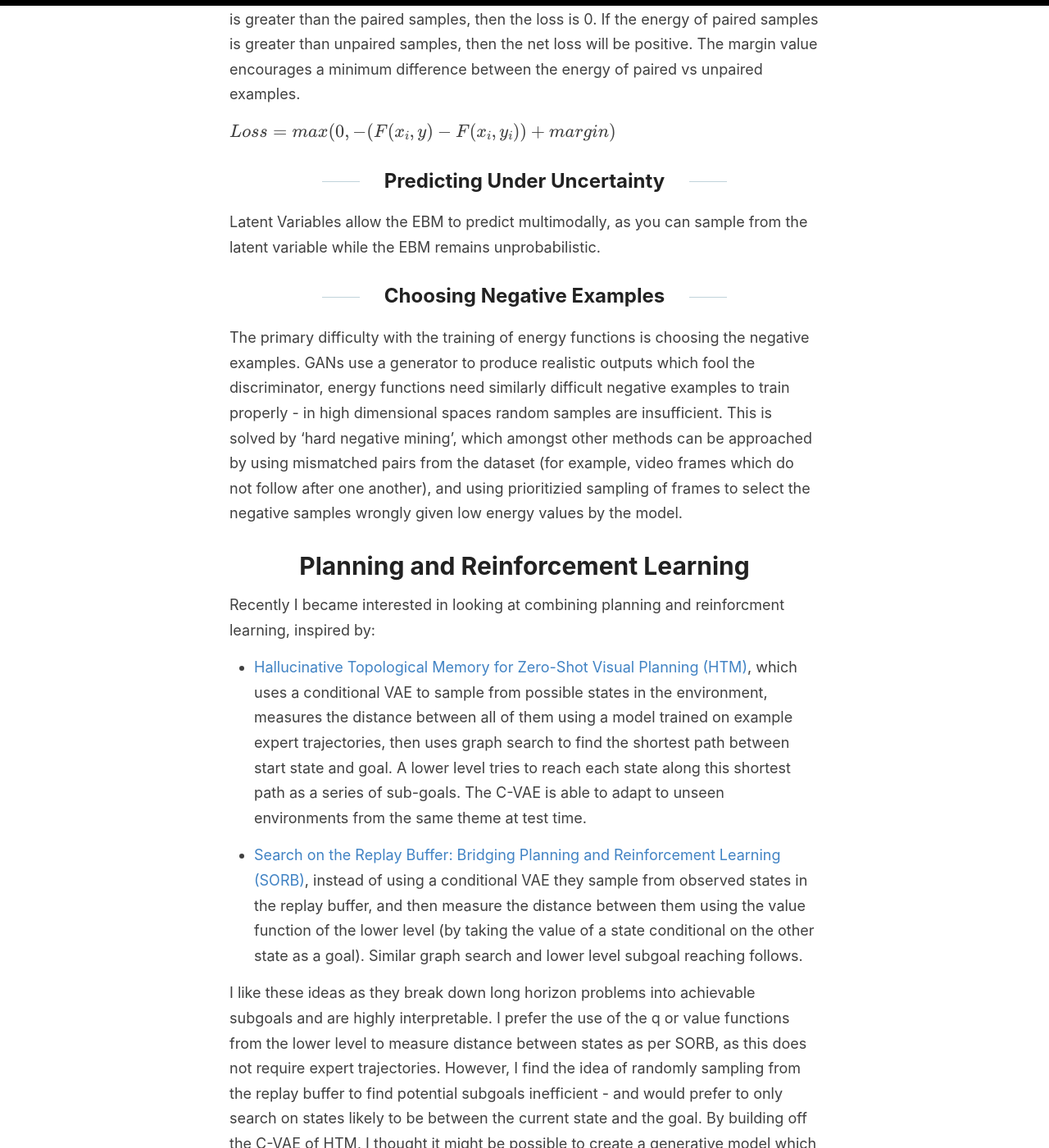
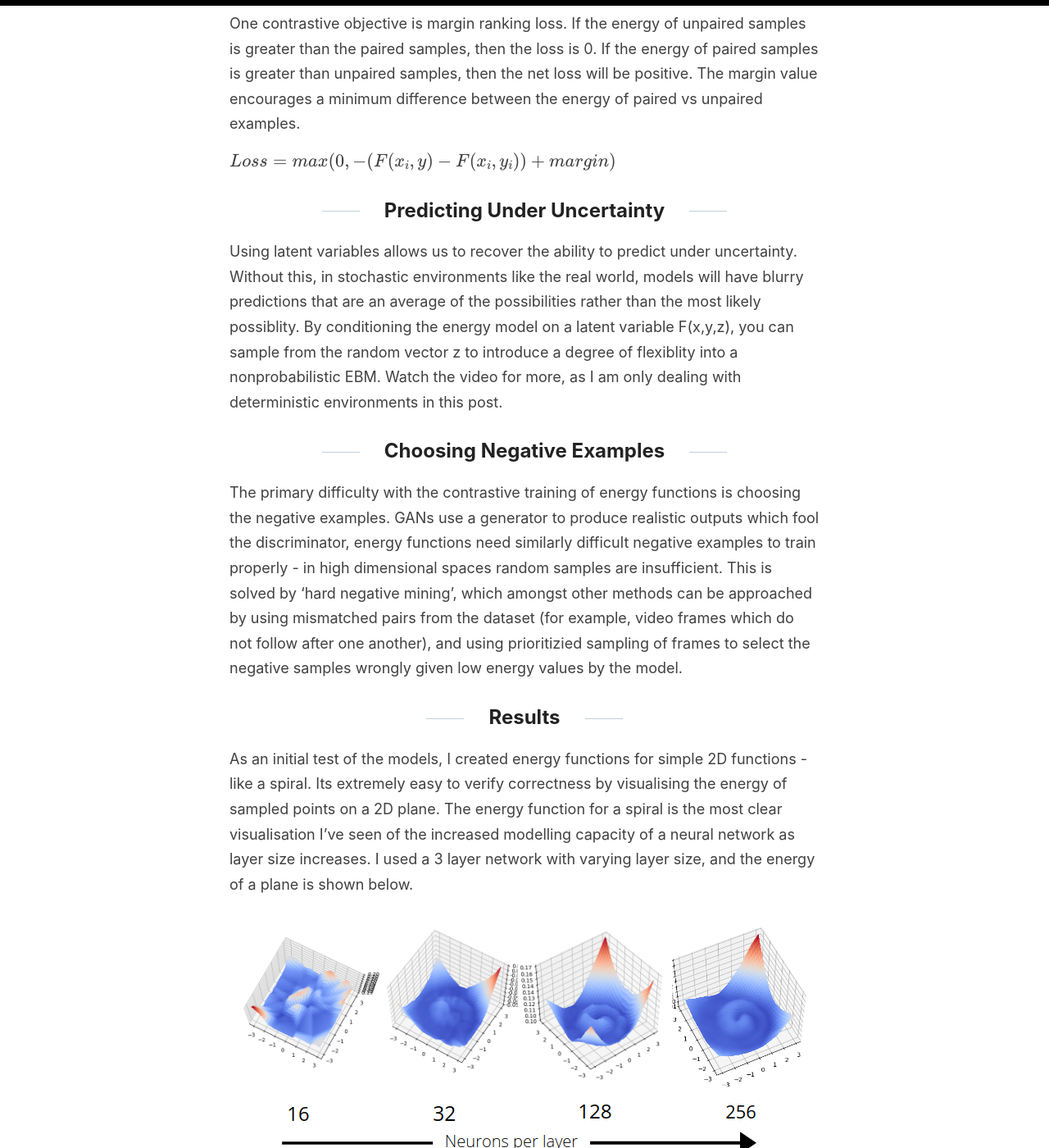
Before and after one commit to sholtodouglas/sholtodouglas.github.io, a Jekyll site: the page built from _posts/2020-06-11-PlayingwithEnergy.md, in a window 1280 px wide and 1400 px high, scrolled down 2183 px. Shown: the whole window at 82% size. Built offline with Jekyll 4.4.1, drawn with Linux system fonts in a browser that asks for light colours; formulas are drawn with MathJax 3; some of the changed text lies outside the part shown.

Commit message:
Update 2020-06-11-PlayingwithEnergy.md

```diff
--- a/_posts/2020-06-11-PlayingwithEnergy.md
+++ b/_posts/2020-06-11-PlayingwithEnergy.md
@@ -7,8 +7,9 @@
 
 ![alt-text-1](https://sholtodouglas.github.io/images/energy/energyincreasing.png "Energy Model resolution increasse with neural net size")
 
-# Energy Models for Generative Modelling
-I was inspired to look into energy models after Yann LeCun's recent [video on energy based self supervised learning](https://www.youtube.com/watch?v=A7AnCvYDQrU).
+
+# Playing with Energy Models for Generative Modelling
+I was inspired to look into energy models after Yann LeCun's [speak on energy based self supervised learning](https://www.youtube.com/watch?v=A7AnCvYDQrU).
 
 Energy models offer a way to train a single generative model which is simpler to train than Generative Adversarial Nets (GANs) and more expressive than Variational Autoencoders (VAEs). VAEs typically require the use of reconstruction losses - which do not perform well on more complex generative tasks like images because per pixel reconstruction error is a poor proxy for overall image quality. GANs overcome this with the learned discriminator (and thus produce much better quality generated samples), but coordinating the adversarial training is extremely difficult - it is much easier to train the discriminator than the generator.
 
@@ -34,11 +35,21 @@
 
 ## Predicting Under Uncertainty
 
-Latent Variables allow the EBM to predict multimodally, as you can sample from the latent variable while the EBM remains unprobabilistic.
+Using latent variables allows us to recover the ability to predict under uncertainty. Without this, in stochastic environments like the real world, models will have blurry predictions that are an average of the possibilities rather than the most likely possiblity. By conditioning the energy model on a latent variable F(x,y,z), you can sample from the random vector z to introduce a degree of flexiblity into a nonprobabilistic EBM. Watch the video for more, as I am only dealing with deterministic environments in this post.
 
 ## Choosing Negative Examples
 
-The primary difficulty with the training of energy functions is choosing the negative examples. GANs use a generator to produce realistic outputs which fool the discriminator, energy functions need similarly difficult negative examples to train properly - in high dimensional spaces random samples are insufficient. This is solved by 'hard negative mining', which amongst other methods can be approached by using mismatched pairs from the dataset (for example, video frames which do not follow after one another), and using prioritizied sampling of frames to select the negative samples wrongly given low energy values by the model.
+The primary difficulty with the contrastive training of energy functions is choosing the negative examples. GANs use a generator to produce realistic outputs which fool the discriminator, energy functions need similarly difficult negative examples to train properly - in high dimensional spaces random samples are insufficient. This is solved by 'hard negative mining', which amongst other methods can be approached by using mismatched pairs from the dataset (for example, video frames which do not follow after one another), and using prioritizied sampling of frames to select the negative samples wrongly given low energy values by the model.
+
+## Results
+
+As an initial test of the models, I created energy functions for simple 2D functions - like a spiral. Its extremely easy to verify correctness by visualising the energy of sampled points on a 2D plane. The energy function for a spiral is the most clear visualisation I've seen of the increased modelling capacity of a neural network as layer size increases. I used a 3 layer network with varying layer size, and the energy of a plane is shown below.
+
+
+
+![alt-text-1](https://sholtodouglas.github.io/images/energy/energyincreasing.png "Energy Model resolution increasse with neural net size")
+
+
 
 
 # Planning and Reinforcement Learning
```
